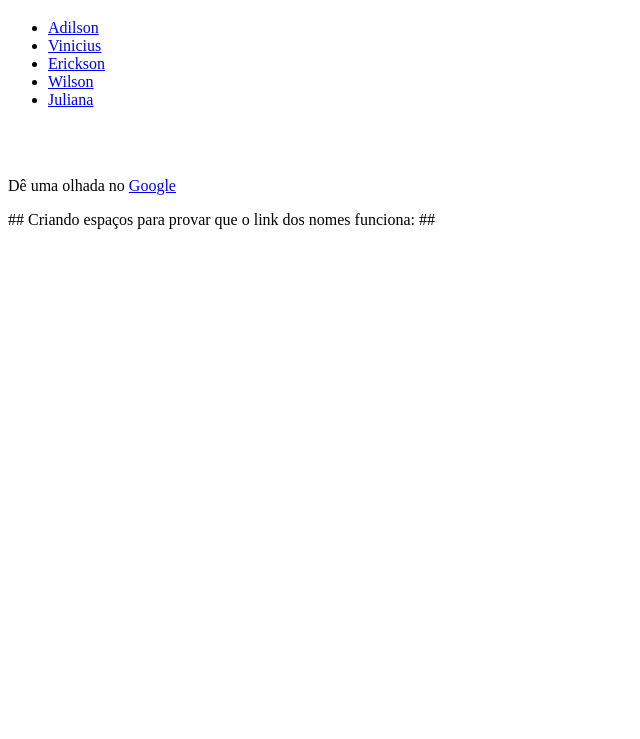
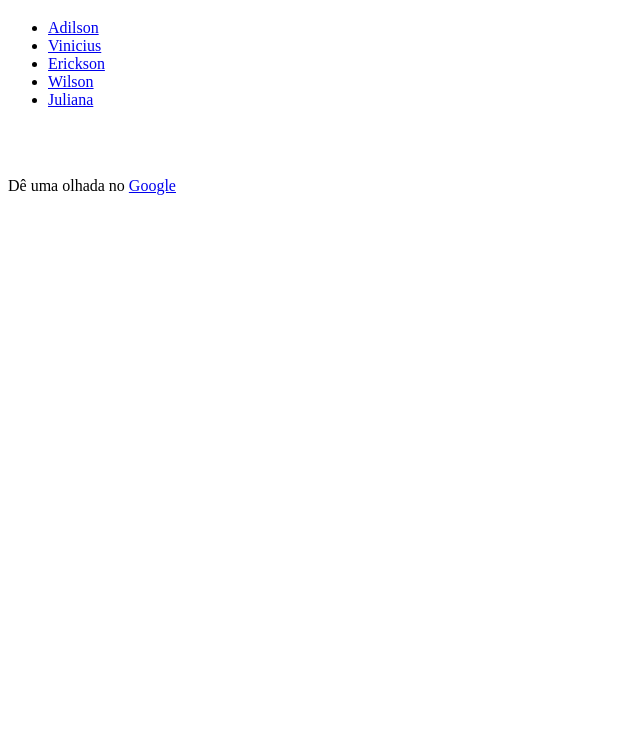
Before and after one commit to matheusfgb2/trybe-exercicios, a plain HTML site: page 01-fundamentos/secao-02-introducao-a-html-e-css/dia-01-html-e-css-estruturas-de-página/index1.html in a window 1280 px wide. Shown: the part 61-800 px from the top of the page, without its empty margins (0-640 px from the left). Drawn offline with Linux system fonts and the light colour scheme.

Commit message:
acertando index1.html

```diff
--- a/01-fundamentos/secao-02-introducao-a-html-e-css/dia-01-html-e-css-estruturas-de-página/index1.html
+++ b/01-fundamentos/secao-02-introducao-a-html-e-css/dia-01-html-e-css-estruturas-de-página/index1.html
@@ -15,7 +15,6 @@
       </ul>
       <br><br>
       <p>Dê uma olhada no <a href="https://www.google.com/" target="_blank">Google</a></p>
-      ## Criando espaços para provar que o link dos nomes funciona: ##
       <br><br><br><br><br><br><br><br><br><br><br><br><br><br><br><br><br><br>
       <br><br><br><br><br><br><br><br><br><br><br><br><br><br><br><br><br><br>
       <p id="adilson">Adilson é um cara top</p>
```
